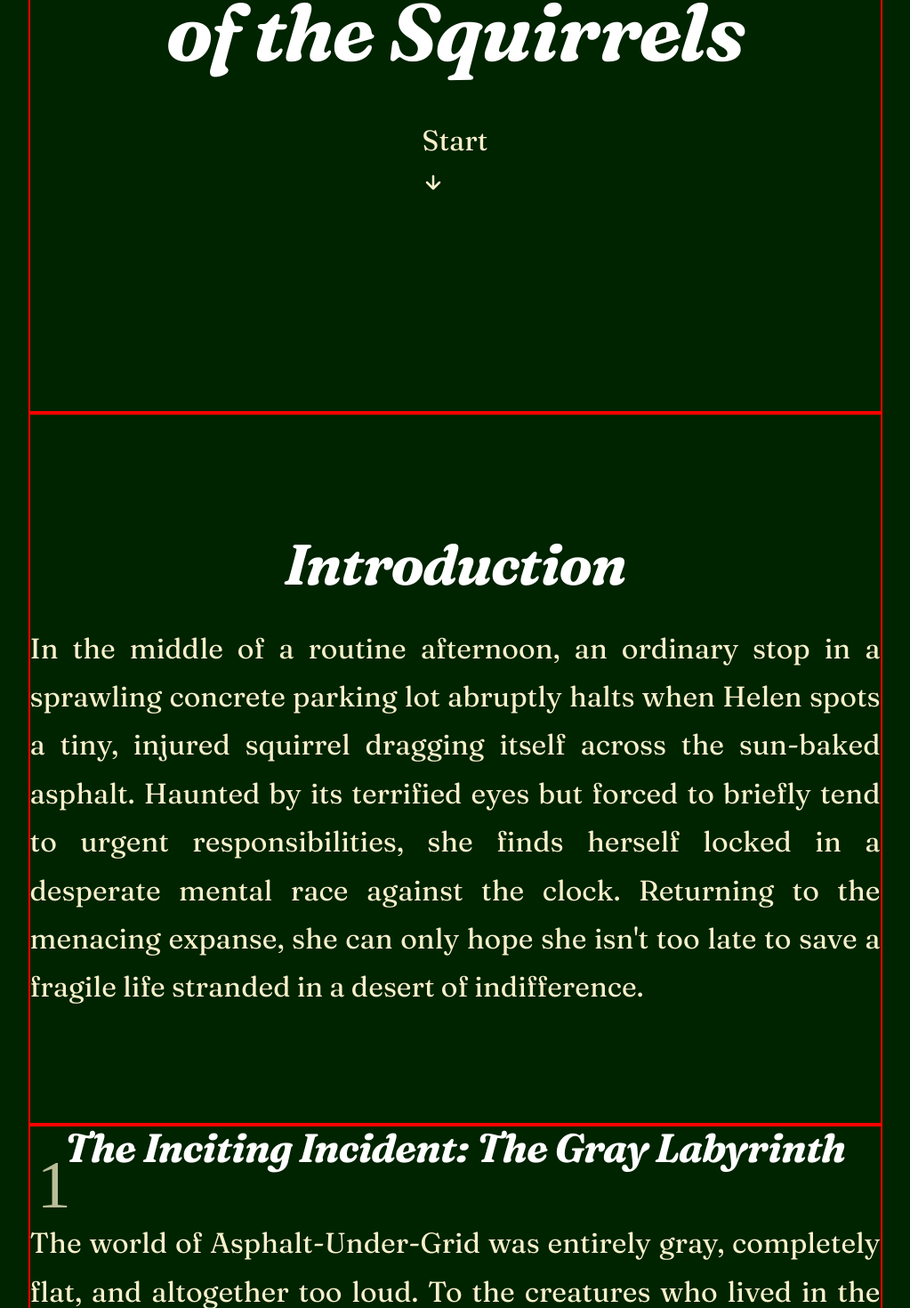
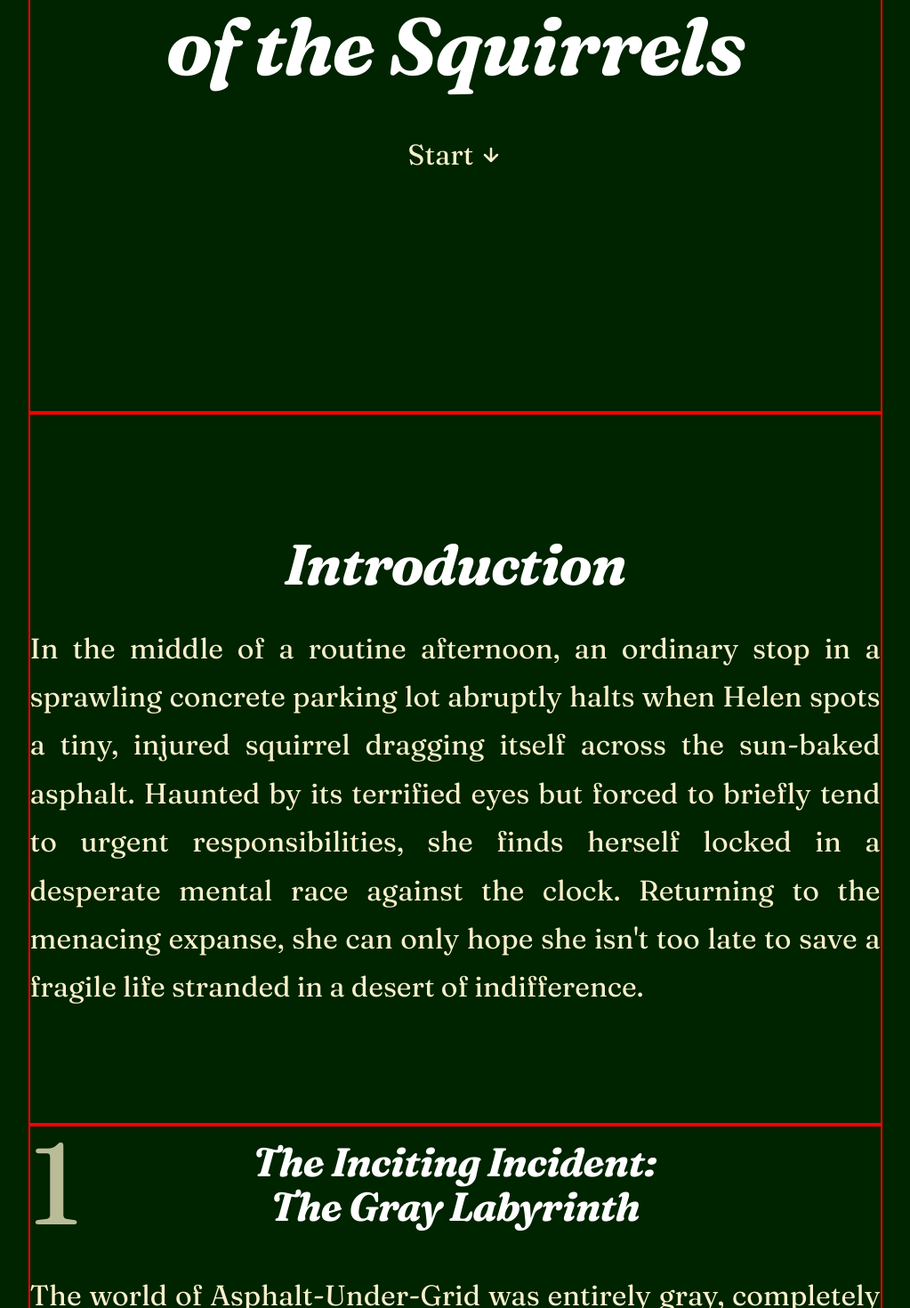
Before and after one commit to webrune-tim/patron-saint-of-squrrels, a SvelteKit app: page / in a window 1280 px wide. Shown: the part 360-1830 px from the top of the page at 89% size, without its empty margins (121-1144 px from the left). Built offline with nearby package versions, Linux system fonts and the light colour scheme.

Commit message:
text formating

```diff
--- a/src/routes/+page.svelte
+++ b/src/routes/+page.svelte
@@ -66,32 +66,32 @@
     <section id="scene-1" class="scene">
         <div class="scene-number">1</div>
         <div class="scene-content">
-            <h3 class="story-heading">The Inciting Incident: The Gray Labyrinth</h3>
+            <h3 class="story-heading">The Inciting Incident:<br /> The Gray Labyrinth</h3>
 
             <div class="story-image-wrapper">
                 <enhanced:img src={scene1} alt="Gray Labyrinth" />
             </div>
 
             <div class="story-text-group">
-                <p class="story-paragraph" data-number="1">
+                <p class="story-paragraph">
                     The world of Asphalt-Under-Grid was entirely gray, completely flat, and altogether too
                     loud. To the creatures who lived in the high branches of the border-pines, it was a
                     forbidden ocean of concrete where rumbling metal monsters roamed.
                 </p>
 
-                <p class="story-paragraph" data-number="2">
+                <p class="story-paragraph">
                     Helen did not look like a monster, but she did drive one. It was a Tuesday, an ordinary
                     afternoon filled with an ordinary list of mundane, human tasks: milk to buy, packages to
                     mail, clocks to chase.
                 </p>
 
-                <p class="story-paragraph" data-number="3">
+                <p class="story-paragraph">
                     She parked her metal machine on the edge of the gray expanse, her mind already halfway
                     down her shopping list. But as she stepped onto the pavement, a flicker of movement caught
                     her eye near a lonely concrete barrier.
                 </p>
 
-                <p class="story-paragraph" data-number="4">
+                <p class="story-paragraph">
                     It wasn't the frantic, joyful leap of a healthy squirrel. It was a slow, agonizing crawl.
                     A tiny tuft of gray fur was struggling against the heat of the sun-baked asphalt, dragging
                     a useless, broken back leg behind it.
@@ -103,25 +103,25 @@
     <section id="scene-2" class="scene">
         <div class="scene-number">2</div>
         <div class="scene-content">
-            <h3 class="story-heading">The Compassion: The Kneeling Saint</h3>
+            <h3 class="story-heading">The Compassion:<br /> The Kneeling Saint</h3>
 
             <div class="story-image-wrapper">
                 <enhanced:img src={scene2} alt="Kneeling Saint" />
             </div>
 
             <div class="story-text-group">
-                <p class="story-paragraph" data-number="5">
+                <p class="story-paragraph">
                     Helen stopped. The bustling world around her seemed to lose its audio, fading into a
                     quiet, heavy stillness. She knelt, her shadow falling over the tiny creature like a
                     cooling canopy.
                 </p>
 
-                <p class="story-paragraph" data-number="6">
+                <p class="story-paragraph">
                     The squirrel looked up with wide, obsidian eyes, its chest heaving with exhaustion. It was
                     terrified, hurt, and entirely stranded in a desert of human indifference.
                 </p>
 
-                <p class="story-paragraph" data-number="7">
+                <p class="story-paragraph">
                     "Hold on, little one," Helen whispered. But the ticking clock of the day pulled at her
                     sleeve. She had responsibilities that could not wait, groceries that would spoil, and no
                     safe way to carry a frightened, fragile patient just yet.
@@ -133,32 +133,32 @@
     <section id="scene-3" class="scene">
         <div class="scene-number">3</div>
         <div class="scene-content">
-            <h3 class="story-heading">The Rescue: The Velvety Sanctuary</h3>
+            <h3 class="story-heading">The Rescue:<br /> The Velvety Sanctuary</h3>
 
             <div class="story-image-wrapper">
                 <enhanced:img src={scene3} alt="Velvety Sanctuary" />
             </div>
 
             <div class="story-text-group">
-                <p class="story-paragraph" data-number="8">
+                <p class="story-paragraph">
                     With a heavy heart, she had to leave. For the next hour, as she walked through bright
                     supermarket aisles and stood in long lines, she didn't see the items on the shelves. She
                     only saw those two dark, frightened eyes on the hot pavement.
                 </p>
 
-                <p class="story-paragraph" data-number="9">
+                <p class="story-paragraph">
                     The moment her errands were complete, Helen raced back. The parking lot felt larger now,
                     more menacing. Fear tightened in her chest—what if she was too late? What if the metal
                     monsters had returned?
                 </p>
 
-                <p class="story-paragraph" data-number="10">
+                <p class="story-paragraph">
                     She scrambled to the concrete barrier. There, tucked into a sliver of shade, the tiny
                     squirrel remained, its strength nearly spent. It hadn't given up, because it was waiting
                     for her.
                 </p>
 
-                <p class="story-paragraph" data-number="11">
+                <p class="story-paragraph">
                     Gentale as a summer breeze, Helen wrapped the little traveler in a soft cloth and nestled
                     him into a makeshift sanctuary. She drove with absolute precision, treating every turn
                     like a promise, straight to the doors of the animal hospital.
@@ -170,14 +170,14 @@
     <section id="scene-4" class="scene">
         <div class="scene-number">4</div>
         <div class="scene-content">
-            <h3 class="story-heading">The Epilogue: The Acorn Crown</h3>
+            <h3 class="story-heading">The Epilogue:<br /> The Acorn Crown</h3>
 
             <div class="story-image-wrapper">
                 <enhanced:img src={scene4} alt="The Epilogue" />
             </div>
 
             <div class="story-text-group">
-                <p class="story-paragraph" data-number="12">
+                <p class="story-paragraph">
                     The healers took him in, promising that his branch-leaping days were far from over. And as
                     Helen walked back out into the evening air, the trees seemed to lean down, their leaves
                     rustling a new title into the wind: The Patron Saint of Squirrels.
@@ -185,7 +185,6 @@
             </div>
         </div>
     </section>
-</div>
 
     <footer class="attribution">
         <small>
@@ -195,15 +194,18 @@
             Music promoted by <a href="https://links.al/youtube" target="_blank" rel="noopener noreferrer">Audio Library</a>
         </small>
     </footer>
+</div>
 
 <style>
     .scene-number {
-        font-size: clamp(3rem, 6vw, 5rem);
+        font-size: var(--text-xxxl);
+        font-family: var(--font-story);
         position: absolute;
-        top: 0.5rem;
-        left: 0.5rem;
+        top: -2rem;
+        left: 0;
         color: rgb(from var(--color-text-primary) r g b /0.75);
     }
+
     .scene-content {
         display: flex;
         flex-direction: column;
@@ -220,18 +222,16 @@
     .story-image-wrapper :global(picture) {
         display: block;
         max-height: 60vh;
-        margin: var(--gap-sm) auto;
     }
 
     .story-image-wrapper :global(img) {
         width: auto;
         max-height: 60vh;
-        border-radius: 8px;
     }
 
     /* --- New Styles for Bouncing Button Assembly --- */
     .start-btn {
-        display: grid;
+        display: flex;
         align-items: center;
         gap: 0.5rem;
         text-decoration: none;
@@ -254,4 +254,9 @@
             transform: translateY(-4px);
         }
     }
+
+    footer {
+        padding: var(--gap-sm);
+        color: rgb(from var(--color-text-primary) r g b /0.75);
+    }
 </style>
--- a/src/routes/styles.css
+++ b/src/routes/styles.css
@@ -299,17 +299,11 @@
 
 		/* --- Typographic Scale Tokens --- */
 
-		/* Base Body Text */
 		--text-base: clamp(1.25rem, 1rem + 1.25vw, 2rem);
-
-		/* H3 / Minor Story Beats */
 		--text-md: clamp(1.56rem, 1.14rem + 2.1vw, 2.83rem);
-
-		/* H2 / Chapter Titles */
 		--text-lg: clamp(1.95rem, 1.27rem + 3.41vw, 4rem);
-
-		/* H1 / Main Cinematic Title */
 		--text-xl: clamp(2.44rem, 1.37rem + 5.35vw, 5.65rem);
+		--text-xxxl: clamp(6rem, 2rem + 8vw, 8rem);
 	}
 
 	h1,
@@ -333,7 +327,8 @@
 	}
 
 	h3 {
-		margin-bottom: 0.5em;
+		display: block;
+		margin: 1rem 0;
 		font-family: var(--font-story);
 		font-weight: 600;
 		font-size: var(--text-md);
```
Lines whose indentation alone changed are shown as unchanged.
